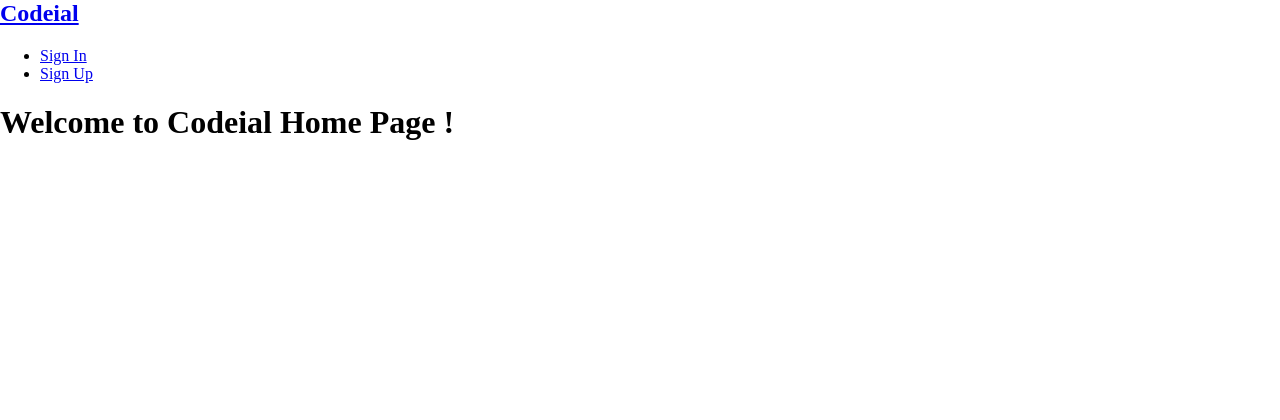
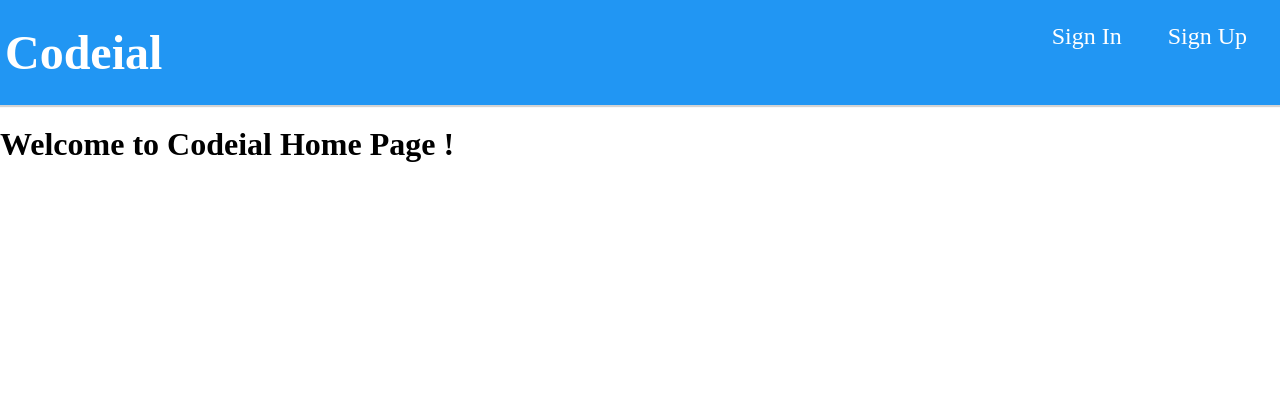
Before and after one commit to saksham7778/social_networking, a Node server app: page / in a window 1280 px wide. Shown: the top 420 px of the page. Run offline with Node 20, Linux system fonts and the light colour scheme; style sheets or scripts are compiled from the project's sources; some libraries are stand-ins or nearby versions.

Commit message:
improoved styles

```diff
--- a/assets/css/header.css
+++ b/assets/css/header.css
@@ -1,20 +1,31 @@
 #layout-header nav {
   display: flex;
   justify-content: space-between;
-  padding: 10px;
+  padding: 5px;
+  color: white;
   background: #2196f3;
-  color: white;
-  box-shadow: 5px 5px 5px 5px lightgrey; }
-  #layout-header nav #layout-header nav .mini-logo p {
+  box-shadow: 1px 1px 1px 1px lightgrey; }
+
+#layout-header nav .mini-logo p {
   margin: 5px;
   font-size: 2rem;
   font-weight: bold; }
-  #layout-header nav #layout-header nav .auth-links ul {
+
+#layout-header nav .auth-links ul {
   display: flex; }
-  #layout-header nav #layout-header nav .auth-links ul li {
+
+#layout-header nav .auth-links ul li {
   padding: 2px;
   list-style: none;
   margin-right: 10px; }
-  #layout-header nav #layout-header nav a {
+
+#layout-header nav .auth-links ul li a {
   color: white;
+  font-size: 1.5rem;
+  text-decoration: none;
+  margin: 1rem; }
+
+#layout-header nav .mini-logo a {
+  color: white;
+  font-size: 3rem;
   text-decoration: none; }
--- a/assets/css/layout.css
+++ b/assets/css/layout.css
@@ -1,5 +1,5 @@
 body {
-  margin: 0;
+  margin: 0px;
   /* text-align: center; */ }
   body body #layout-main {
     height: 100%; }
--- a/assets/scss/header.scss
+++ b/assets/scss/header.scss
@@ -1,10 +1,11 @@
 #layout-header nav {
   display: flex;
   justify-content: space-between;
-    padding: 10px;
+  padding: 5px;
+  color:white;
   background: #2196f3;
-    color: white;
-    box-shadow: 5px 5px 5px 5px lightgrey;
+  box-shadow: 1px 1px 1px 1px lightgrey;
+}
   #layout-header nav .mini-logo p {
     margin: 5px;
     font-size: 2rem;
@@ -18,8 +19,14 @@
       list-style: none;
       margin-right: 10px;
     }
-    #layout-header nav a {
+      #layout-header nav .auth-links ul li a{
         color: white;
+        font-size: 1.5rem;
+        text-decoration: none;
+        margin: 1rem;
+      }
+  #layout-header nav .mini-logo a {
+    color: white;
+    font-size:3rem;
     text-decoration: none;
   }
-}
--- a/assets/scss/home.scss
+++ b/assets/scss/home.scss
@@ -1,5 +1,7 @@
 #home-container {
     display: flex;
+
+  }
     #home-container #feed-posts {
       width: 80%;
       padding: 10px;
@@ -12,4 +14,3 @@
       border-left: 1px solid black;
       border-top: 5px solid black;
     }
-}
--- a/views/_header.ejs
+++ b/views/_header.ejs
@@ -1,4 +1,4 @@
-<header id="layout-header"></header>
+<header id="layout-header">
 <nav>
     <div class="mini-logo">
         <p>
@@ -30,7 +30,4 @@
         </ul>
     </div>
 </nav>
-
-
-
 </header>
```
Lines whose indentation alone changed are shown as unchanged.
